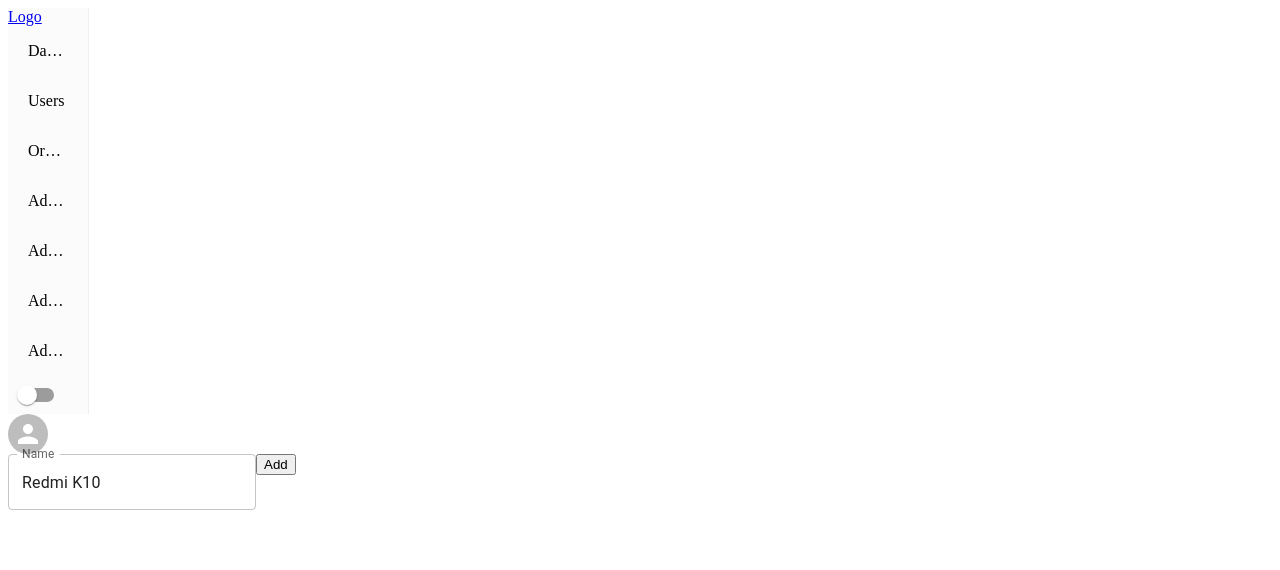
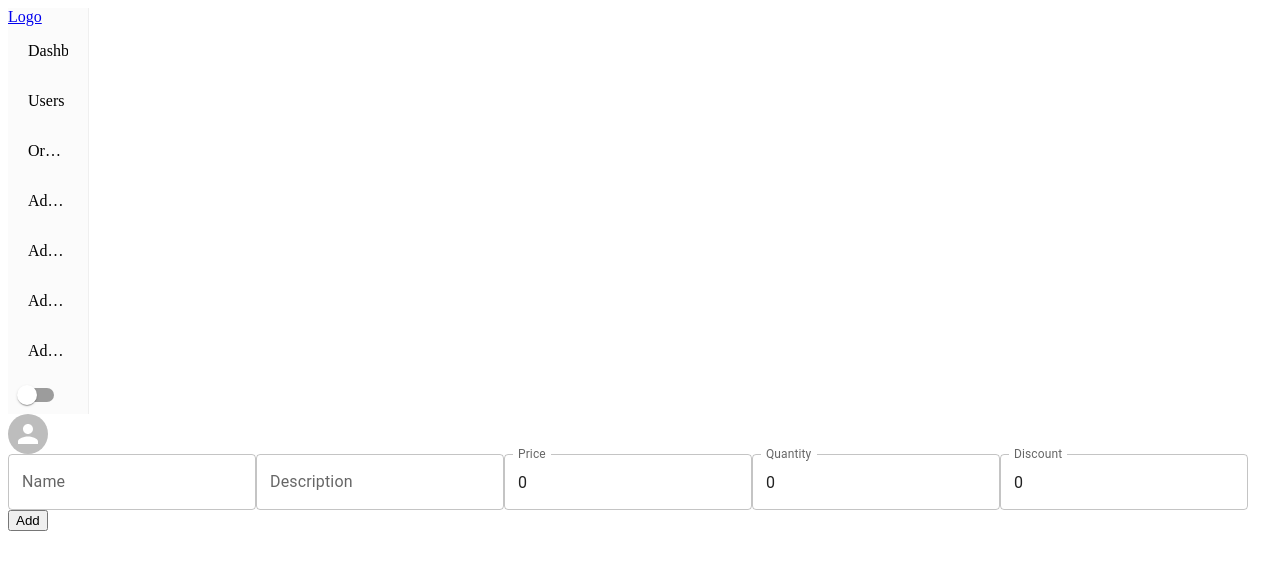
Before and after one commit to JumabaevPolatbek/internet-shopping, a React (Create React App) app: page /admin/newproduct in a window 1280 px wide. Shown: the top 570 px of the page. Built offline with nearby package versions, Linux system fonts and the light colour scheme.

Commit message:
POST added

```diff
--- a/src/pages/Admin/SideBarAdmin.tsx
+++ b/src/pages/Admin/SideBarAdmin.tsx
@@ -1,17 +1,27 @@
 import { Sidebar, Menu, MenuItem, useProSidebar } from 'react-pro-sidebar';
 import { Link} from 'react-router-dom';
 import Switch from '@mui/material/Switch';
+import DashboardIcon from '@mui/icons-material/Dashboard';
+import PeopleIcon from '@mui/icons-material/People';
+import ShoppingCartIcon from '@mui/icons-material/ShoppingCart';
+import ProductionQuantityLimitsIcon from '@mui/icons-material/ProductionQuantityLimits';
+import CategoryIcon from '@mui/icons-material/Category';
+import PublicIcon from '@mui/icons-material/Public';
+import GroupAddIcon from '@mui/icons-material/GroupAdd';
 
-const label = { inputProps: { 'aria-label': 'Switch demo' } };
 export function SideBarAdmin(){
     const { collapsed,collapseSidebar } = useProSidebar()
-    console.log(collapsed)
     return(
         <Sidebar className='h-[100vh] border-r-[0px]' defaultCollapsed={true}>
             <div className='flex flex-col items-center bg-[#3c4b64] h-full border-[#757ce8]'>
                 <Link to={'/'} className="py-4 text-[24px] text-[#fff] font-semibold">Logo</Link>
                 <Menu className='flex flex-col items-center bg-[#636f83]'>
-                    <MenuItem routerLink={<Link to={'dashboard'} />}>Dashboard</MenuItem>
+                    <MenuItem routerLink={<Link to={'dashboard'} />}>
+                        <div className='flex justify-between'>
+                            <span >Dashboard</span>
+                            {/* <DashboardIcon className={`block ${collapsed?'self-end':'self-end'}`} /> */}
+                        </div>
+                    </MenuItem>
                     <MenuItem routerLink={<Link to={'users'}/>}>Users</MenuItem>
                     <MenuItem routerLink={<Link to={'orders'}/>}>Orders</MenuItem>
                     <MenuItem routerLink={<Link to={'newproduct'}/>}>Add New Product</MenuItem>
@@ -20,7 +30,6 @@ export function SideBarAdmin(){
                     <MenuItem routerLink={<Link to={'newuser'}/>}>Add New User</MenuItem>
                 </Menu>
                 <Switch
-                    {...label}
                     className='self-end'
                     onClick={() => collapseSidebar()}
                     defaultChecked={collapsed}
--- a/src/pages/NewCountrie/NewCountrie.tsx
+++ b/src/pages/NewCountrie/NewCountrie.tsx
@@ -5,36 +5,48 @@ import { useAddNewCountrieMutation,useGetAllCountriesQuery} from "../../store/ap
 
 export function NewCountrie() {
     const [addCountry,result]=useAddNewCountrieMutation()
-    const { handleSubmit, control,register } = useForm<NewCountry>()
+    const { handleSubmit, control, register } = useForm<NewCountry>()
+    console.log(useForm().formState.isValid)
     const formSubmit: SubmitHandler<NewCountry> = (data) => addCountry(data)
-    console.log(result)
-    const {data} = useGetAllCountriesQuery()
-    console.log(data)
-    return(
+    return (
+        <div className="w-[500px] h-[400px] flex justify-center items-center  border rounded self-center">
             <form
                 onSubmit={handleSubmit(formSubmit)}
-            className="flex"
+                className="flex flex-col items-center "
             >
-            {/* <Controller
+                <Controller
                     control={control}
                     {...register('country_name')}
+                    rules={{
+                        required: true,
+                        validate: (value: string) => {
+                            if (value.length < 3) {
+                                return 'Строка не может быть меньше 3-х символов'
+                            }
+                            if (value.match(/[а-яА-я]/)) {
+                                return 'Сторака не можеть соддержат русские буквы!'
+                            }
+                            return true
+                        }
+                        }
+                    }
                     render={() => {
                         return (
                             <TextField
+                                required
                                 name="country_name"
                                 label="Name Country"
                                 variant="outlined"
                             />
                         )
                     }}
-            /> */}
-            <TextField
-                {...register('country_name')}
-                label="Name Country"
                 />
-            <button className="py-2 px-3 border rounded bg-red-600">
+                <button
+                    disabled={!useForm().formState.isValid}
+                    className={`py-2 px-3 border rounded  bg-red-600`}>
                         Add
                 </button>
                 </form>
+        </div>
     )
 }
--- a/src/pages/NewProduct/NewProduct.tsx
+++ b/src/pages/NewProduct/NewProduct.tsx
@@ -1,5 +1,5 @@
 import { useForm,SubmitHandler } from "react-hook-form"
-import {  NewProduct } from "../../store/models/products"
+import {  NewProduct,ProductFake } from "../../store/models/products"
 import { TextField } from "@mui/material"
 import { useAddNewProductMutation } from "../../store/api/product"
 
@@ -8,19 +8,19 @@ export function NewAddProduct() {
     const { register, handleSubmit } = useForm<NewProduct>({
         defaultValues: {
             product: {
-                name: 'Redmi K10',
-                price: 3000,
-                description: 'Xiaomi Redmi K10 8Gb/128Gb',
-                quantity: 2,
+                name: '',
+                description: '',
+                price: 0,
+                quantity: 0,
                 discount: 0,
                 category_id:1
             },
             product_images: [
                 {
-                    image_path:'https://www.ixbt.com/img/n1/news/2021/9/3/image%20(1)_large.png'
+                    image_path:''
                 },
                 {
-                    image_path:'https://www.ixbt.com/img/n1/news/2021/9/3/image%20(1)_large.png'
+                    image_path:''
                 }
             ]
         }
@@ -34,6 +34,27 @@ export function NewAddProduct() {
             <TextField
                 {...register('product.name')}
                 label="Name"
+                type="text"
+            />
+            <TextField
+                {...register('product.description')}
+                label="Description"
+                type="text"
+            />
+            <TextField
+                {...register('product.price')}
+                label="Price"
+                type="number"
+            />
+            <TextField
+                {...register('product.quantity')}
+                label="Quantity"
+                type="number"
+            />
+            <TextField
+                {...register('product.discount')}
+                label="Discount"
+                type="number"
             />
             <button>
                 Add
--- a/src/store/api/countrie/index.ts
+++ b/src/store/api/countrie/index.ts
@@ -20,6 +20,9 @@ export const actionsCountrie = createApi({
             query: (countrie) => ({
                 url: `countries`,
                 method: 'POST',
+                headers: {
+                    'Content-type': 'application/json; charset=UTF-8',
+                },
                 body:JSON.stringify(countrie)
             })
         }),
--- a/src/store/api/product/index.ts
+++ b/src/store/api/product/index.ts
@@ -23,13 +23,19 @@ export const actionsProduct = createApi({
             query: (product) => ({
                 url: `products`,
                 method: `POST`,
-                body:JSON.stringify(product)
+                body: (product),
+                headers: {
+                    'Content-type':'application/json: charset=UTF-8'
+                }
             })
         }),
         updateProduct: builder.mutation<UpdateProduct,Partial<UpdateProduct>>({
             query: ({category_id,...product}) => ({
                 url: `products/${category_id}`,
                 method: 'PUT',
+                headers: {
+                    'Content-type':'application/json: charset=UTF-8'
+                },
                 body:JSON.stringify(product)
             })
         }),
```
Also changed, not shown: src/store/models/products.ts (+9 -0 lines). Lines whose indentation alone changed are shown as unchanged.
